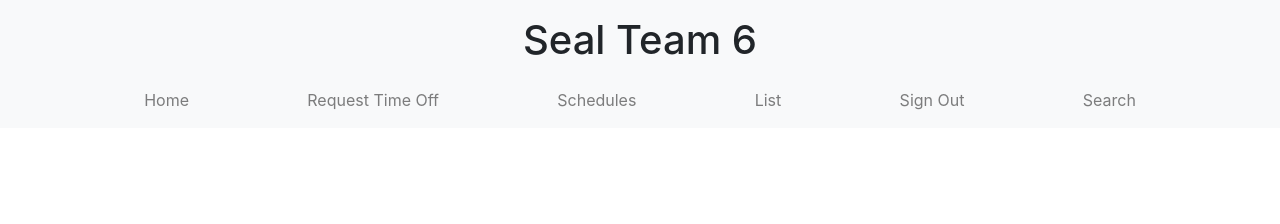
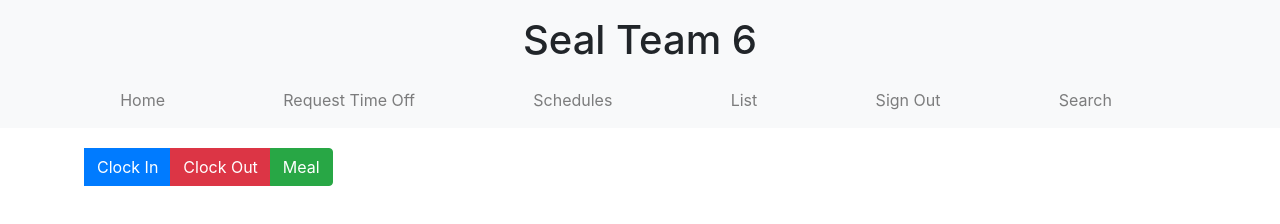
Before and after one commit to jwu561/-cen4010-prin-soft-eng-final-project-001-group-6, a plain HTML site: page homepage.html in a window 1280 px wide. Drawn offline with nearby package versions, Linux system fonts and the light colour scheme.

Commit message:
Update homepage.html
Added buttons(clock in, clock out, meal).

```diff
--- a/homepage.html
+++ b/homepage.html
@@ -15,19 +15,16 @@
     .navbar-brand {
       font-size: 1.5rem; /* Make title font size a bit larger */
     }
-    .nav-fill w-100 {
-      justify-content: space-around;
-    }
   </style>
 </head>
 <body>
 
+<!-- Navigation Bar -->
 <div class="bg-light fixed-top">
   <div class="container">
     <!-- Title -->
     <h1 class="text-center mt-3">Seal Team 6</h1>
   </div>
-  <!-- Navigation Bar -->
   <nav class="navbar navbar-expand-lg navbar-light">
     <div class="container">
       <button class="navbar-toggler" type="button" data-toggle="collapse" data-target="#navbarContent" aria-controls="navbarContent" aria-expanded="false" aria-label="Toggle navigation">
@@ -35,22 +32,22 @@
       </button>
       <div class="collapse navbar-collapse" id="navbarContent">
         <ul class="navbar-nav nav-fill w-100">
-          <li class="nav-item">
+          <li class="nav-item mr-5">
             <a class="nav-link" href="#">Home</a>
           </li>
-          <li class="nav-item">
+          <li class="nav-item mr-5">
             <a class="nav-link" href="#">Request Time Off</a>
           </li>
-          <li class="nav-item">
+          <li class="nav-item mr-5">
             <a class="nav-link" href="#">Schedules</a>
           </li>
-          <li class="nav-item">
+          <li class="nav-item mr-5">
             <a class="nav-link" href="#">List</a>
           </li>
-          <li class="nav-item">
+          <li class="nav-item mr-5">
             <a class="nav-link" href="#">Sign Out</a>
           </li>
-          <li class="nav-item">
+          <li class="nav-item mr-5">
             <a class="nav-link" href="#">Search</a>
           </li>
         </ul>
@@ -59,13 +56,23 @@
   </nav>
 </div>
 
-<!-- Padding for body content to ensure it doesn't overlay or get hidden behind the fixed navbar -->
-<div style="padding-top: 140px;">
-  <!-- Body content goes here -->
+<!-- Padding for body content to ensure it doesn't overlap with the fixed navbar -->
+<div style="padding-top: 100px;">
+  <!-- Buttons -->
+  <div class="container mt-5">
+    <div class="input-group mb-3">
+      <div class="input-group-append">
+        <button class="btn btn-primary" type="button">Clock In</button>
+        <button class="btn btn-danger" type="button">Clock Out</button>
+        <button class="btn btn-success" type="button">Meal</button>
+      </div>
+    </div>
+  </div>
 </div>
 
 <!-- jQuery and Bootstrap Bundle (includes Popper) -->
 <script src="https://code.jquery.com/jquery-3.3.1.slim.min.js"></script>
 <script src="https://stackpath.bootstrapcdn.com/bootstrap/4.3.1/js/bootstrap.bundle.min.js"></script>
+
 </body>
 </html>
```
